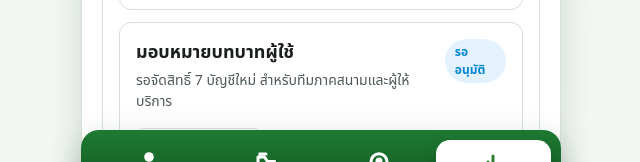
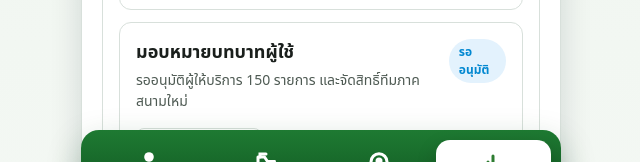
Before and after one commit to noikaona-sketch/KaonA-Agri, a Next.js app: page /admin-prototype in a window 1280 px wide. Shown: the part 588-750 px from the top of the page, without its empty margins (319-959 px from the left). Built offline with nearby package versions, Linux system fonts and the light colour scheme; no server answers.

Commit message:
Update mock dashboard to show 150 provider approvals

```diff
--- a/src/features/admin-backoffice-dashboard-mock.tsx
+++ b/src/features/admin-backoffice-dashboard-mock.tsx
@@ -16,7 +16,7 @@ const approvalAndRoleCards = [
   },
   {
     title: 'มอบหมายบทบาทผู้ใช้',
-    subtitle: 'รอจัดสิทธิ์ 7 บัญชีใหม่ สำหรับทีมภาคสนามและผู้ให้บริการ',
+    subtitle: 'รออนุมัติผู้ให้บริการ 150 รายการ และจัดสิทธิ์ทีมภาคสนามใหม่',
     status: 'submitted' as const,
     cta: 'จัดการบทบาท',
   },
```
